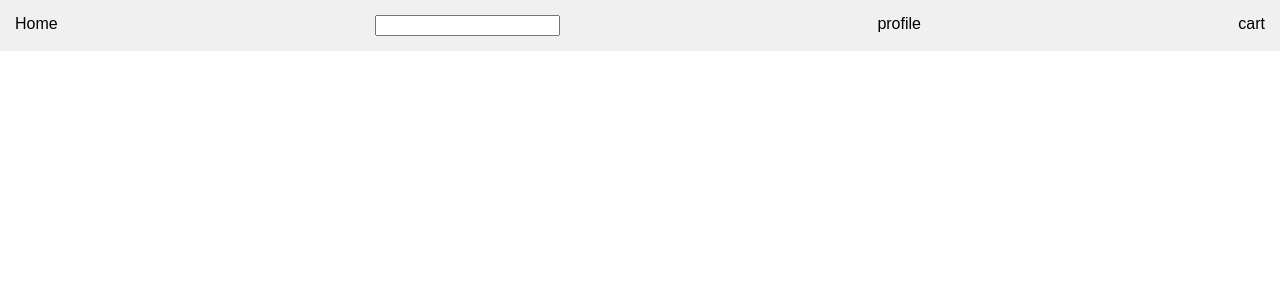
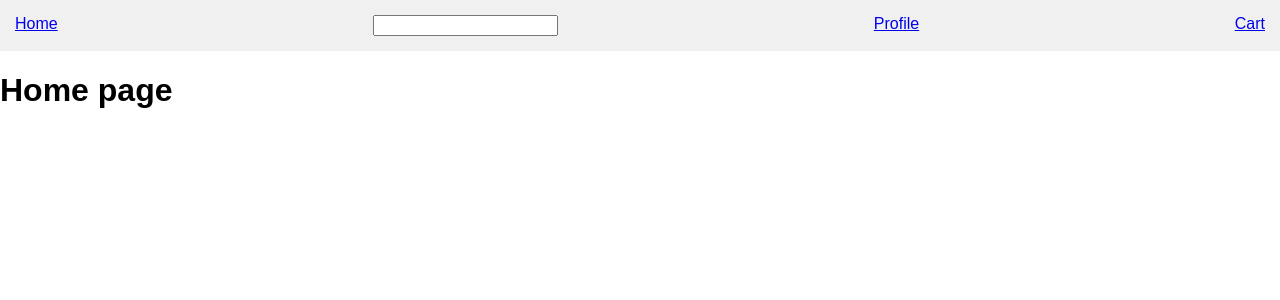
Before and after one commit to KunalModi117/FlipkartCopy, a React (Create React App) app: page / in a window 1280 px wide. Before the commit this address had no page. Shown: the top 300 px of the page. Built offline with nearby package versions, Linux system fonts and the light colour scheme; what miragejs would draw is missing.

Commit message:
minor changes

```diff
--- a/src/App.tsx
+++ b/src/App.tsx
@@ -4,18 +4,17 @@ import ProductDetailsPage from './components/productDetails';
 import CartPage from './components/cart';
 import { BrowserRouter, Routes, Route } from 'react-router-dom';
 import Header from './components/header';
-const ob = {
-  name: "shila",
-  age: 20,
-}
+import Home from './components/home';
+
 function App() {
   return (
     <>
-      <Header />
       <BrowserRouter>
+        <Header />
         <Routes>
+          <Route path='/' element={<Home />} />
           <Route path='/products' element={<ProductListingPage />} />
-          <Route path='/products/details/:id' element={<ProductDetailsPage />} action={() => { return ob }} />
+          <Route path='/products/details/:id' element={<ProductDetailsPage />} />
           <Route path='/cart' element={<CartPage />} />
         </Routes>
       </BrowserRouter>
--- a/src/components/header/index.tsx
+++ b/src/components/header/index.tsx
@@ -1,11 +1,12 @@
+import { BrowserRouter, Link, Routes } from 'react-router-dom'
 import './header.css'
 export default function Header() {
     return (
         <div className="header_container">
-            <span>Home</span>
+            <Link to={'/'}>Home</Link>
             <span><input type="text" name="" id="" /></span>
-            <span>profile</span>
-            <span>cart</span>
+            <Link to={'/profile'}>Profile</Link>
+            <Link to={'/cart'}>Cart</Link>
         </div>
     )
 };
--- /dev/null
+++ b/src/components/home/index.tsx
@@ -0,0 +1,5 @@
+export default function Home() {
+    return (
+        <h1>Home page</h1>
+    );
+}
--- a/src/components/product/index.tsx
+++ b/src/components/product/index.tsx
@@ -1,6 +1,7 @@
 import './product.css'
 export default function ProductComponent({ product }: { product: any }) {
     // return <h1>{product.productname}</h1>;
+    console.log(product.productimage)
     return (
         <div className="parent_container">
             <img src={product.productimage} alt="productImage" style={{ display: "inline" }} />
```
Also changed, not shown: src/assets/flipkartAdImage.png (added).
